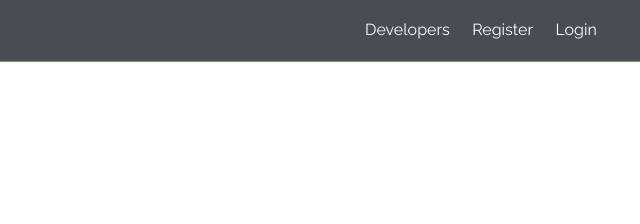
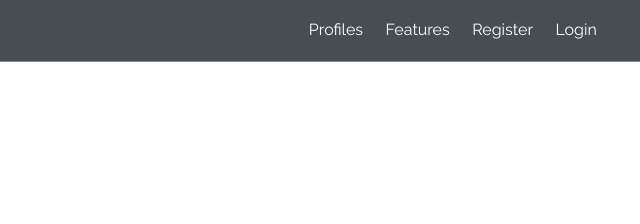
Before and after one commit to vstflugel/MEGATHON---STELLANTIS, a plain HTML site: page Website/login.html in a window 1280 px wide. Shown: the top 224 px of the page, 640-1280 px from the left. Drawn offline with Linux system fonts and the light colour scheme.

Commit message:
updated website files

```diff
--- a/Website/login.html
+++ b/Website/login.html
@@ -24,9 +24,12 @@
         <a href="index.html"> Stellantis</a>
       </h1>
       <ul>
-        <li><a href="profiles.html">Developers</a></li>
-        <li><a href="register.html">Register</a></li>
-        <li><a href="login.html">Login</a></li>
+        <ul>
+          <li><a href="profiles.html">Profiles</a></li>
+          <li><a href="features.html">Features</a></li>
+          <li><a href="register.html">Register</a></li>
+          <li><a href="login.html">Login</a></li>
+        </ul>
       </ul>
     </nav>
     <section class="container">
```
Also changed, not shown: Website/register.html (+6 -3 lines).
